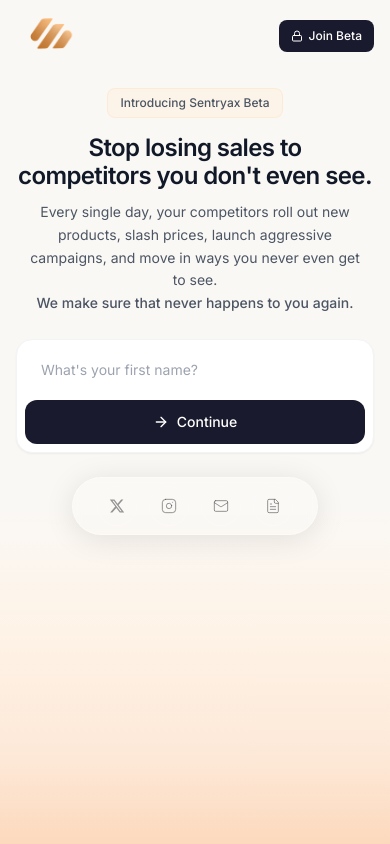
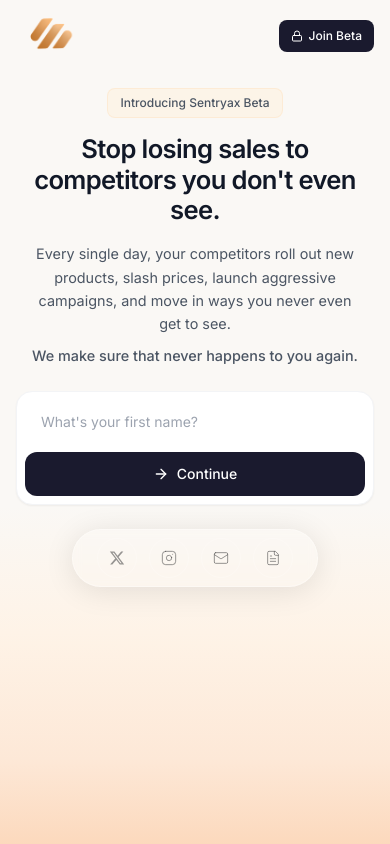
Before and after one commit to Kukazu321/Sentryax, a Next.js app in the folder apps/web/: page / in a window 390 px wide. Built offline with nearby package versions, Linux system fonts and the light colour scheme.

Commit message:
Fix mobile hero: better text sizing and spacing

```diff
--- a/apps/web/src/components/marketing/hero.tsx
+++ b/apps/web/src/components/marketing/hero.tsx
@@ -11,17 +11,16 @@
         </div>
 
         {/* Heading */}
-        <h1 className="text-2xl sm:text-4xl md:text-5xl lg:text-6xl font-semibold text-gray-900 leading-[1.15] sm:leading-tight tracking-tight">
-          Stop losing sales to
-          <br />
-          <span className="whitespace-nowrap">competitors you don&apos;t even see.</span>
+        <h1 className="text-[1.6rem] sm:text-4xl md:text-5xl lg:text-6xl font-semibold text-gray-900 leading-[1.2] sm:leading-tight tracking-tight px-2 sm:px-0">
+          <span className="sm:hidden">Stop losing sales to competitors you don&apos;t even see.</span>
+          <span className="hidden sm:inline">Stop losing sales to<br />competitors you don&apos;t even see.</span>
         </h1>
 
         {/* Subheading */}
-        <p className="mt-3 sm:mt-6 text-sm sm:text-lg text-gray-600 max-w-2xl mx-auto leading-relaxed px-2 sm:px-0">
+        <p className="mt-4 sm:mt-6 text-[0.9rem] sm:text-lg text-gray-600 max-w-2xl mx-auto leading-relaxed px-4 sm:px-0">
           Every single day, your competitors roll out new products, slash prices, launch aggressive campaigns, and move in ways you never even get to see.
-          <br />
-          <span className="font-medium">We make sure that never happens to you again.</span>
+          <br className="hidden sm:block" />
+          <span className="block sm:inline mt-2 sm:mt-0 font-medium">We make sure that never happens to you again.</span>
         </p>
 
       </div>
```
